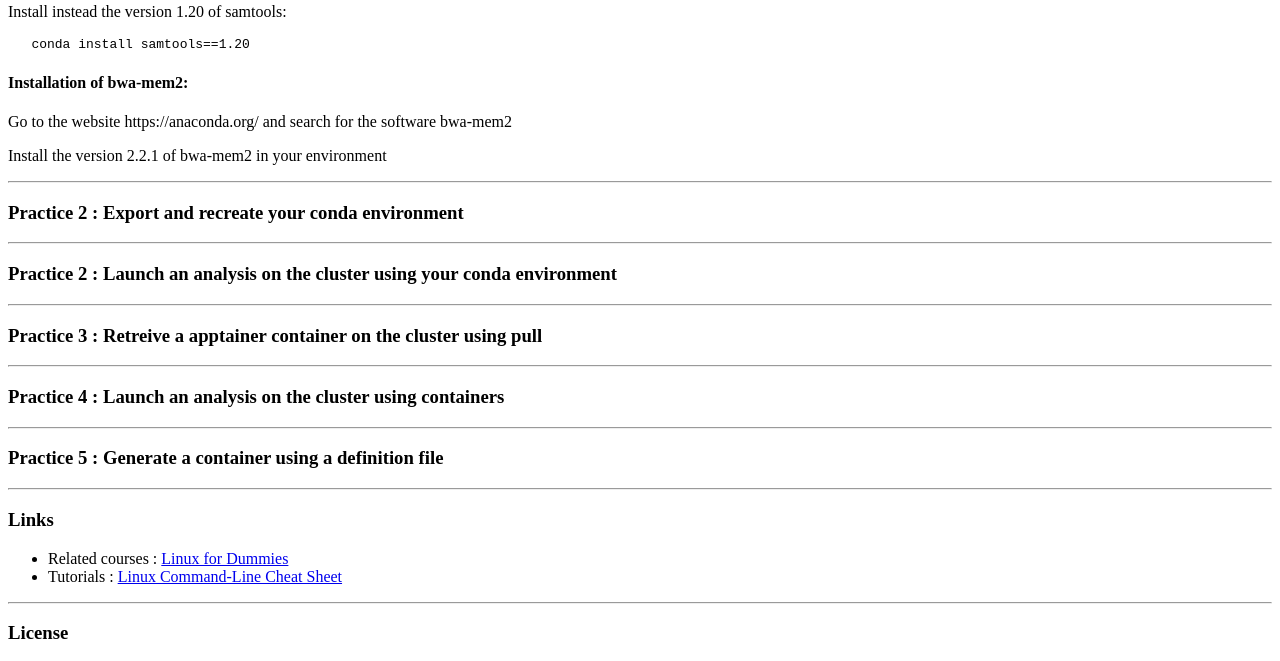
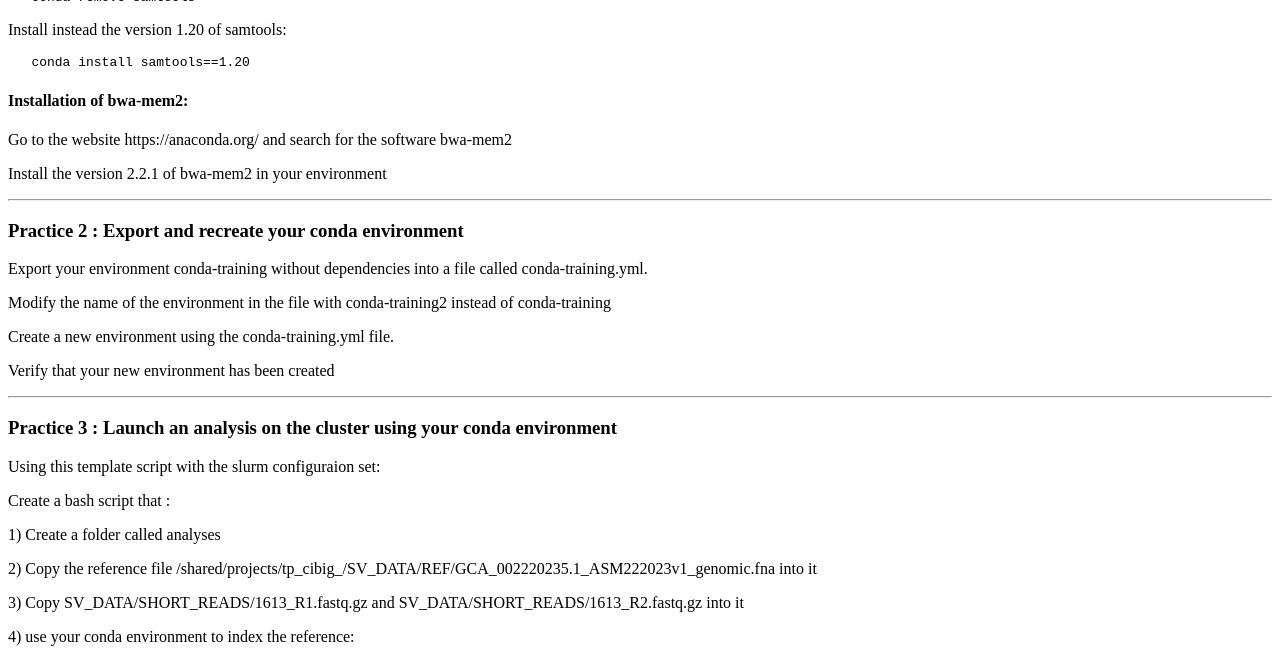
Before and after one commit to wave-centre/cibig, a Jekyll site: the page built from docs/course_materials/REPRO/CONTAINERS/CONTAINERS_practice.md, in a window 1280 px wide and 1400 px high, scrolled down 1928 px, cut to the strip 0-661 px from the top of the window. Built offline with Jekyll 4.4.1, drawn with Linux system fonts in a browser that asks for light colours; our own code applies the rules of GitHub Pages for plain Markdown files; some of the changed text lies outside the part shown.

Commit message:
modif containers practice

````diff
--- a/docs/course_materials/REPRO/CONTAINERS/CONTAINERS_practice.md
+++ b/docs/course_materials/REPRO/CONTAINERS/CONTAINERS_practice.md
@@ -16,10 +16,11 @@
 * [Preambule 0: Softwares to install before connecting to a distant linux server ](#preambule-0)
 * [Preambule 1: If you need to Install miniconda on your PC](#preambule-1)
 * [Practice 1: Create your first environment](#practice-1)
-* [Practice 2: Launch an analysis on the cluster using your conda environment](#practice-2)
-* [Practice 3 : Retreive a apptainer container on the cluster using pull](#practice-3)
-* [practice 4 : Launch an analysis on the cluster using containers](#practice-4)
-* [practice 5 : Generate a container using a definition file](#practice-5)
+* [Practice 2: Export and recreate your conda environment](#practice-2)
+* [Practice 3: Launch an analysis on the cluster using your conda environment](#practice-3)
+* [Practice 4 : Retreive apptainer containers on the cluster using pull](#practice-4)
+* [practice 5 : Launch an analysis on the cluster using containers](#practice-5)
+* [practice 6 : Generate a container using a definition file](#practice-6)
 * [Links](#links)
 * [License](#license)
 
@@ -179,29 +180,95 @@
 <a name="practice-2"></a>
 ### Practice 2 : Export and recreate your conda environment
 
+Export your environment conda-training without dependencies into a file called conda-training.yml.
 
+
+Modify the name of the environment in the file with conda-training2 instead of conda-training
+
+
+Create a new environment using the conda-training.yml file.
+
+Verify that your new environment has been created
 
 -----------------------
 
-<a name="practice-2"></a>
-### Practice 2 : Launch an analysis on the cluster using your conda environment
+<a name="practice-3"></a>
+### Practice 3 : Launch an analysis on the cluster using your conda environment
+
+Using this template script with the slurm configuraion set:
+
+Create a bash script that :
+
+1) Create a folder called analyses
+
+2) Copy the reference file /shared/projects/tp_cibig_/SV_DATA/REF/GCA_002220235.1_ASM222023v1_genomic.fna into it
+
+3) Copy  SV_DATA/SHORT_READS/1613_R1.fastq.gz and SV_DATA/SHORT_READS/1613_R2.fastq.gz into it
+
+
+4) use your conda environment to index the reference:
+
+```
+bwa-mem2 index GCA_002220235.1_ASM222023v1_genomic.fna
+
+```
+
+5) use you conda environment to map your fastq.gz files:
+
+```
+bwa-mem2 mem -R "@RG\tID:1613\tSM:1613" -M -t 2 analyses/GCA_002220235.1_ASM222023v1_genomic.fna analyses/1613_R1.fastq.gz analyses/1613_R2.fastq.gz > 1613.sam
+
+```
+
+6) Use your conda environment to sort and create a bam file:
+
+```
+samtools sort  -@ 2 -o 1613.sorted.bam 1613.sam
+
+
+```
+
 
 
 
 -----------------------
 
-<a name="practice-3"></a>
-### Practice 3 :  Retreive a apptainer container on the cluster using pull
+<a name="practice-4"></a>
+### Practice 4 :  Retreive apptainer containers on the cluster using pull
 
------------------------
+#### Pull the samtools v 1.20 container from docker hub
 
-<a name="practice-4"></a>
-### Practice 4 : Launch an analysis on the cluster using containers
+```
+singularity pull samtools-1.20.sif docker://staphb/samtools:latest
+
+```
+
+Verify the version of samtools using `apptainer shell`
+
+
+#### Pull the bwa-mem2 v 2.2.1 container from docker hub
+
+```
+singularity pull bwa-mem2.2.2.1.sif docker://quay.io/biocontainers/bwa-mem2:2.2.1--hd03093a_4
+
+```
+
+Verify the version of bwa-mem2 using `apptainer shell`
+
 
 -----------------------
 
 <a name="practice-5"></a>
-### Practice 5 : Generate a container using a definition file
+### Practice 5 : Launch an analysis on the cluster using containers
+
+Modify the bash script created before to use the containers instead of the conda environment .
+
+Use the command apptainer exec to execute the command
+
+-----------------------
+
+<a name="practice-6"></a>
+### Practice 6 : Generate a container using a definition file
 
 
 -----------------------
````
